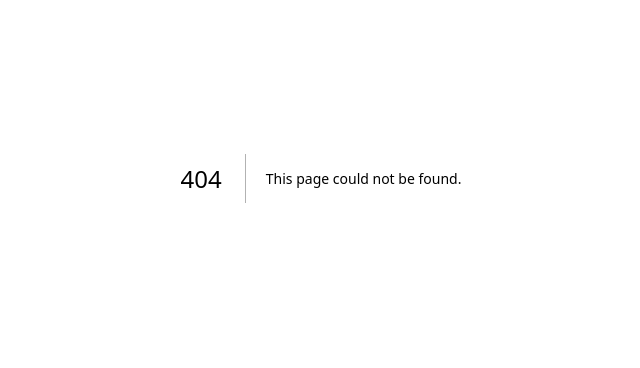
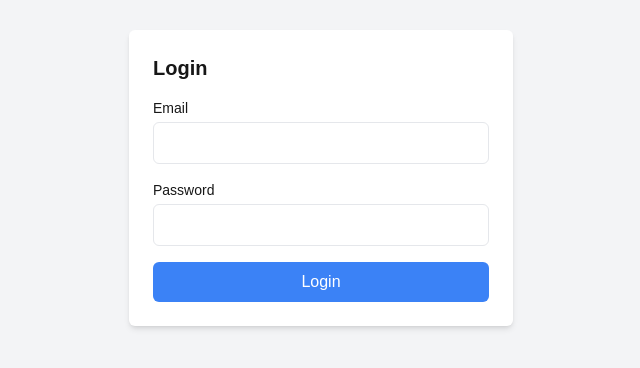
Before and after one commit to mfodwo1/sales_dashboard, a Next.js app: page /login in a window 1280 px wide. Before the commit this address had no page. Shown: the part 222-590 px from the top of the page, without its empty margins (319-959 px from the left). Built offline with nearby package versions, Linux system fonts and the light colour scheme.

Commit message:
initial commit

```diff
--- /dev/null
+++ b/app/api/auth/[...nextauth].ts
@@ -0,0 +1,50 @@
+import NextAuth from 'next-auth';
+import CredentialsProvider from 'next-auth/providers/credentials';
+import axios from 'axios';
+
+export default NextAuth({
+  providers: [
+    CredentialsProvider({
+      name: 'Credentials',
+      credentials: {
+        email: { label: 'Email', type: 'email' },
+        password: { label: 'Password', type: 'password' },
+      },
+      async authorize(credentials) {
+        try {
+          const response = await axios.post(
+            'https://rb-playground.onrender.com/internal/auth_login_create',
+            {
+              email: credentials?.email,
+              password: credentials?.password,
+            }
+          );
+
+          if (response.data) {
+            return { ...response.data };
+          }
+
+          return null;
+        } catch (error) {
+          console.error(error);
+          return null;
+        }
+      },
+    }),
+  ],
+  callbacks: {
+    async jwt({ token, user }) {
+      if (user) {
+        token.accessToken = user.accessToken;
+      }
+      return token;
+    },
+    async session({ session, token }) {
+      session.accessToken = token.accessToken;
+      return session;
+    },
+  },
+  pages: {
+    signIn: '/login',
+  },
+});
--- /dev/null
+++ b/app/login/page.tsx
@@ -0,0 +1,75 @@
+'use client';
+
+import { useForm } from 'react-hook-form';
+import axios from 'axios';
+import { signIn } from 'next-auth/react';
+import { useState } from 'react';
+import { useRouter } from 'next/navigation';
+
+type LoginFormValues = {
+  email: string;
+  password: string;
+};
+
+export default function LoginPage() {
+  const { register, handleSubmit, formState: { errors } } = useForm<LoginFormValues>();
+  const [error, setError] = useState<string | null>(null);
+  const router = useRouter();
+
+  const onSubmit = async (data: LoginFormValues) => {
+    try {
+      const result = await signIn('credentials', {
+        email: data.email,
+        password: data.password,
+        redirect: false,
+      });
+
+      if (result?.error) {
+        setError('Invalid email or password.');
+      } else {
+        router.push('/dashboard');
+      }
+    } catch (err) {
+      setError('Something went wrong. Please try again.');
+    }
+  };
+
+  return (
+    <div className="flex h-screen items-center justify-center bg-gray-100">
+      <form
+        onSubmit={handleSubmit(onSubmit)}
+        className="p-6 bg-white shadow-md rounded-md w-full max-w-sm"
+      >
+        <h1 className="text-xl font-semibold mb-4">Login</h1>
+        {error && <p className="text-red-500 mb-4">{error}</p>}
+
+        <div className="mb-4">
+          <label className="block text-sm font-medium mb-1">Email</label>
+          <input
+            {...register('email', { required: 'Email is required' })}
+            type="email"
+            className="w-full px-3 py-2 border rounded-md focus:outline-none"
+          />
+          {errors.email && <p className="text-red-500 text-sm">{errors.email.message}</p>}
+        </div>
+
+        <div className="mb-4">
+          <label className="block text-sm font-medium mb-1">Password</label>
+          <input
+            {...register('password', { required: 'Password is required' })}
+            type="password"
+            className="w-full px-3 py-2 border rounded-md focus:outline-none"
+          />
+          {errors.password && <p className="text-red-500 text-sm">{errors.password.message}</p>}
+        </div>
+
+        <button
+          type="submit"
+          className="w-full bg-blue-500 text-white py-2 rounded-md hover:bg-blue-600"
+        >
+          Login
+        </button>
+      </form>
+    </div>
+  );
+}
```
Also changed, not shown: package.json (+12 -5 lines), 1 other file (tests, documents, lock files or other folders).
